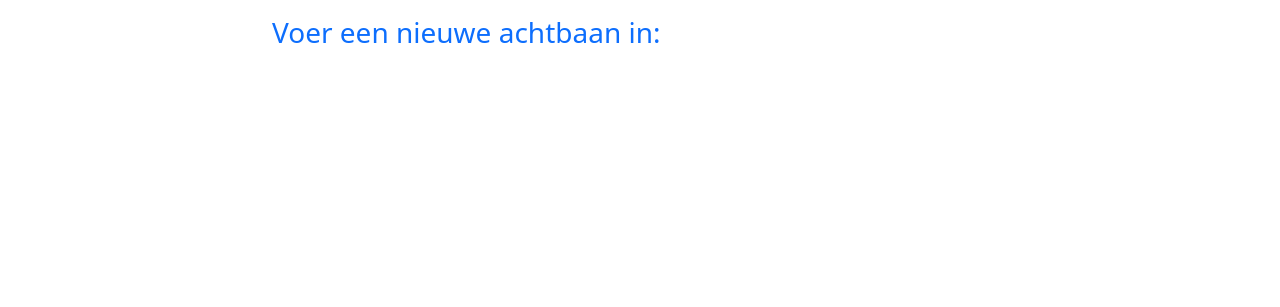
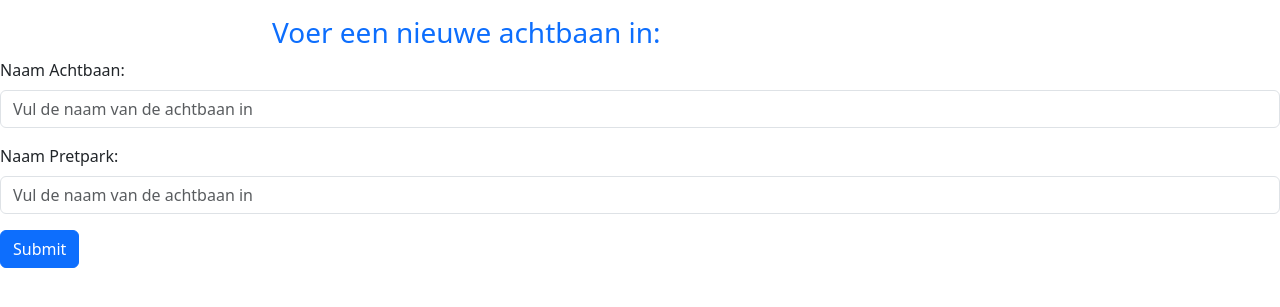
Before and after one commit to adruijter/crud-php-mysql-pdo-2408b, a PHP site: page /create.php in a window 1280 px wide. Shown: the top 307 px of the page. Run offline with PHP 8.4, Linux system fonts and the light colour scheme.

Commit message:
laatste commit les

```diff
--- a/create.php
+++ b/create.php
@@ -17,6 +17,19 @@
     </div>
 
 
+    <form>
+        <div class="mb-3">
+            <label for="inputNaamAchtbaan" class="form-label">Naam Achtbaan:</label>
+            <input placeholder="Vul de naam van de achtbaan in" type="text" class="form-control" id="inputNaamAchtbaan">
+        </div>
+        <div class="mb-3">
+            <label for="inputNaamAchtbaan" class="form-label">Naam Pretpark:</label>
+            <input placeholder="Vul de naam van de achtbaan in" type="text" class="form-control" id="inputNaamAchtbaan">
+        </div>
+        <button type="submit" class="btn btn-primary">Submit</button>
+    </form>
+
+
     <script src="https://cdn.jsdelivr.net/npm/bootstrap@5.3.3/dist/js/bootstrap.bundle.min.js" integrity="sha384-YvpcrYf0tY3lHB60NNkmXc5s9fDVZLESaAA55NDzOxhy9GkcIdslK1eN7N6jIeHz" crossorigin="anonymous"></script>
   </body>
 </html>
```
